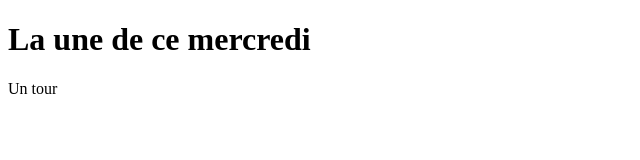
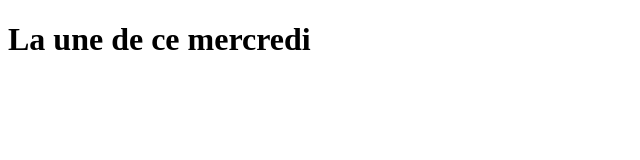
Before and after one commit to gouwindppouloumde/exo_git_vs_code, a plain HTML site: page index.html in a window 1280 px wide. Shown: the full height of the page, 0-640 px from the left. Drawn offline with Linux system fonts and the light colour scheme.

Commit message:
suppression du paragraphe

```diff
--- a/index.html
+++ b/index.html
@@ -8,6 +8,5 @@
 </head>
 <body>
     <h1>La une de ce mercredi</h1>
-    <p>Un tour</p>
 </body>
 </html>
```
